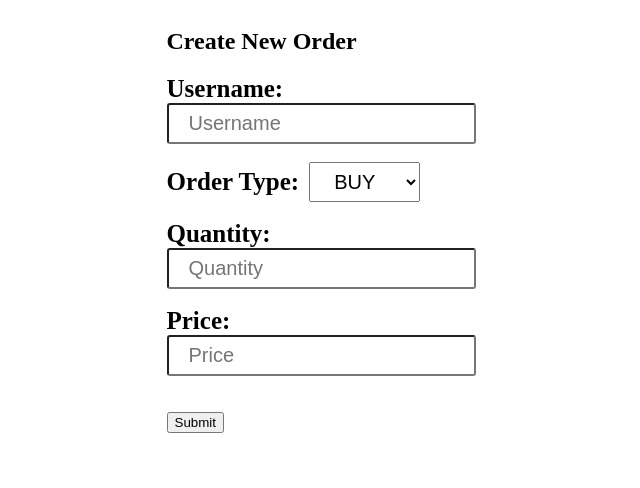
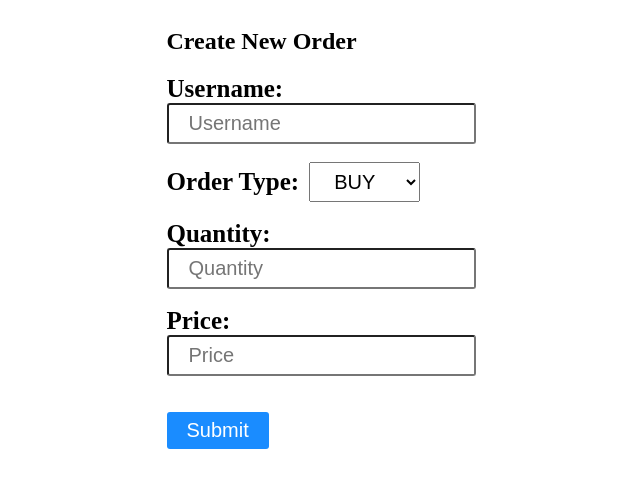
Before and after one commit to dnyaneshwar2023/esop-trading-ui, a plain HTML site: page create-order.html in a window 1280 px wide. Shown: the whole page, without its empty margins (319-959 px from the left). Drawn offline with Linux system fonts and the light colour scheme.

Commit message:
Add style class to submit button

```diff
--- a/order.html
+++ b/create-order.html
@@ -48,7 +48,7 @@
             </div>
 
             <br>
-            <button id="submit" type="submit">Submit</button>
+            <button class="submitbutton" id="submit" type="submit">Submit</button>
         </form>
     </div>
 
```
